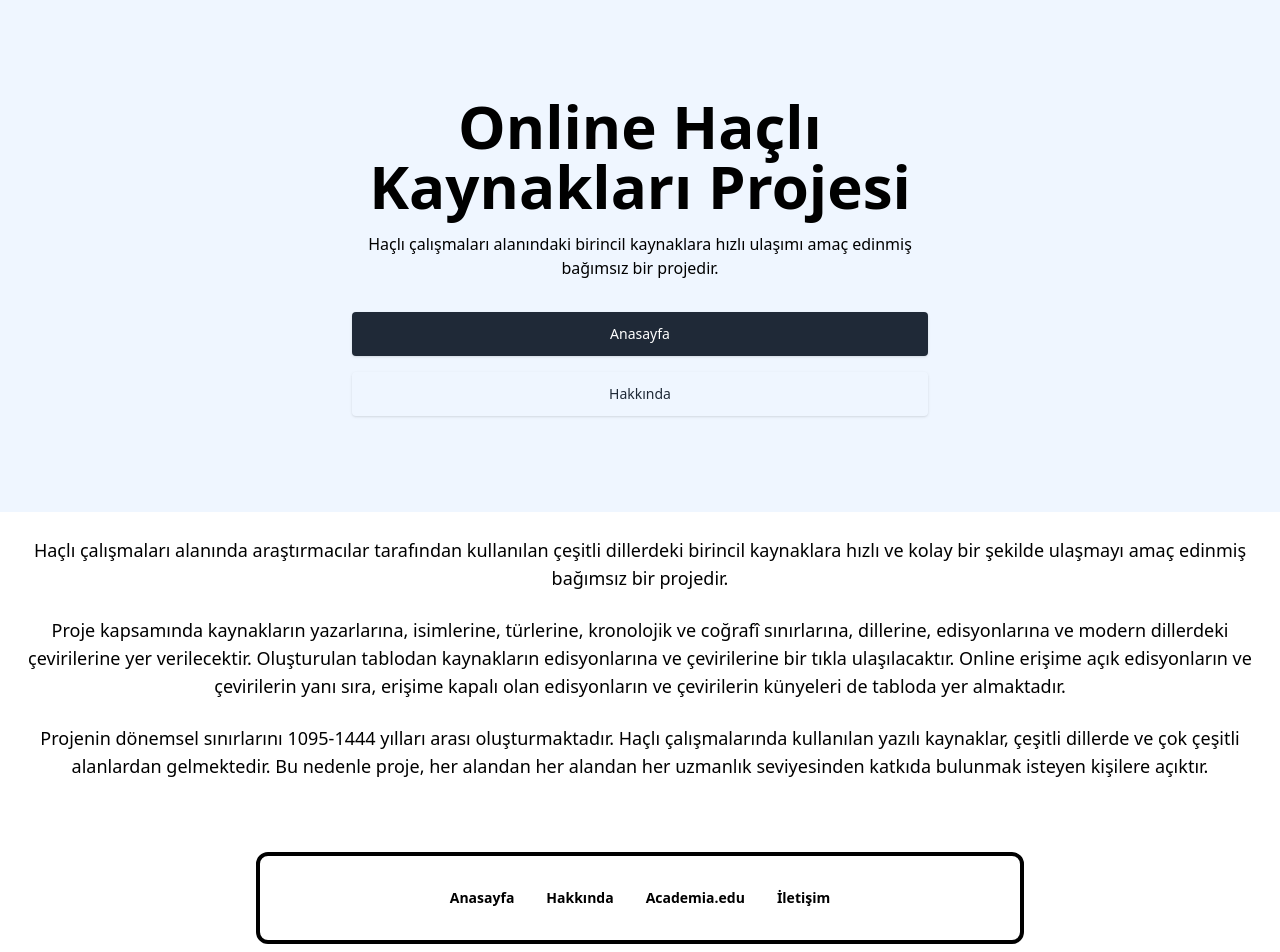
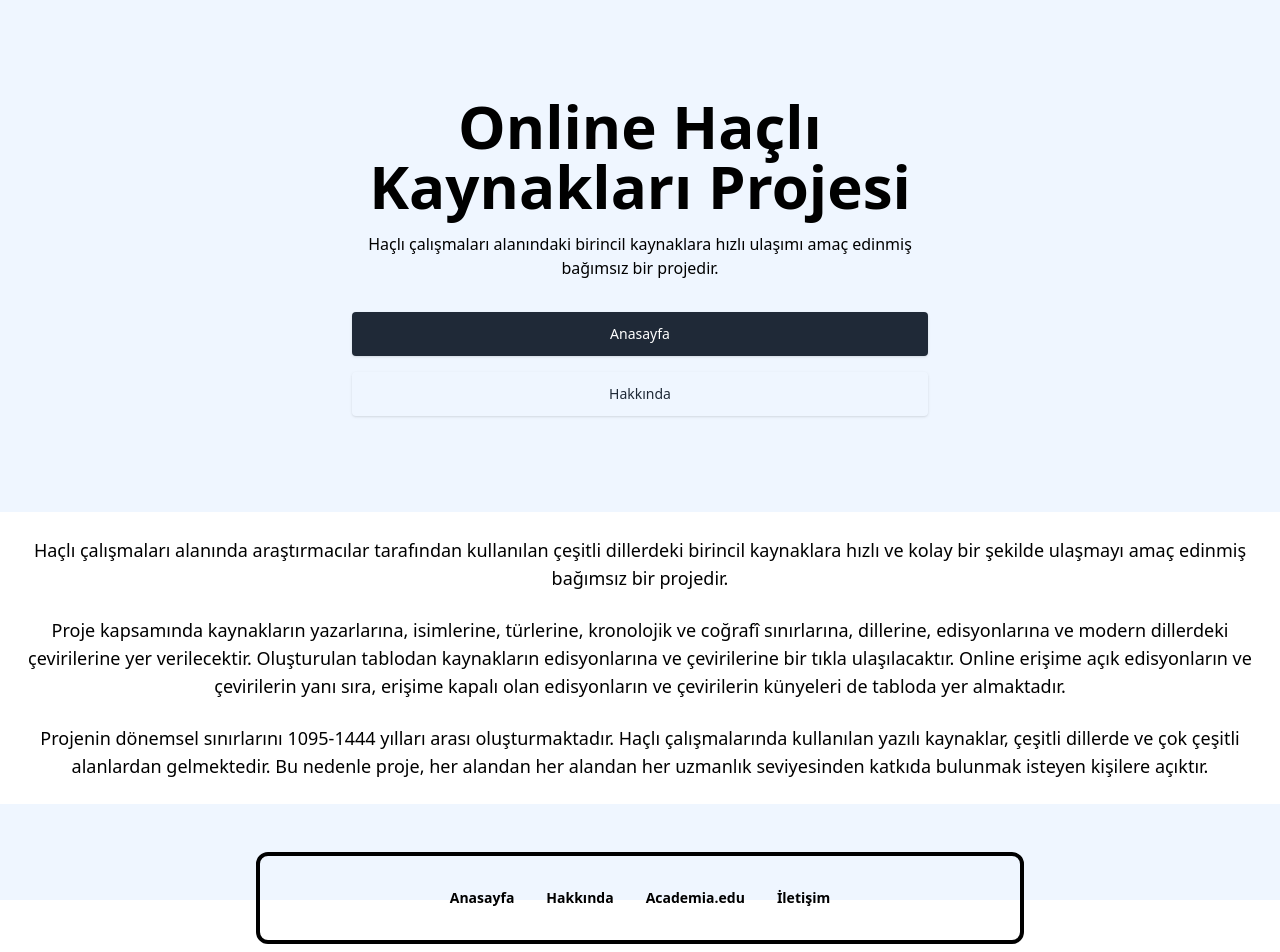
Before and after one commit to Ted2xmen/online-hacli-kaynaklari, a React (Create React App) app: page /about in a window 1280 px wide. Shown: the top 952 px of the page. Built offline with nearby package versions, Linux system fonts and the light colour scheme.

Commit message:
minor changes

```diff
--- a/package.json
+++ b/package.json
@@ -9,7 +9,7 @@
   "scripts": {
     "start": "react-scripts start",
     "build": "react-scripts build",
-    "format": "prettier --write \"{,!(node_modules)/**/}*.js\"",
+    "format": "prettier --write \"{,!(node_modules)/**/}*.jsx\"",
     "test": "react-scripts test",
     "eject": "react-scripts eject"
   },
--- a/src/App.js
+++ b/src/App.js
@@ -1,7 +1,7 @@
 import { Routes, Route } from 'react-router-dom'
 // Pages
-import AboutPage from './pages/AboutPage';
-import HomePage from './pages/HomePage';
+import AboutPage from './pages/AboutPage'
+import HomePage from './pages/HomePage'
 
 function App() {
   return (
--- a/src/components/Footer.jsx
+++ b/src/components/Footer.jsx
@@ -2,7 +2,7 @@ import React from 'react'
 
 const Footer = () => {
   return (
-    <div classNameName=" max-w-screen-xl h-24 bg-blue-50">
+    <div className=" max-w-screen-xl h-24 bg-blue-50">
       <footer className="text-center">
         <div className="max-w-screen-xl mx-auto px-4 py-12 sm:px-6 lg:px-8">
           <div className="mx-auto max-w-3xl space-y-6">
@@ -11,10 +11,7 @@ const Footer = () => {
                 Anasayfa
               </a>
 
-              <a
-                className="hover:opacity-75"
-                href="/about"
-             >
+              <a className="hover:opacity-75" href="/about">
                 Hakkında
               </a>
 
--- a/src/components/AppContainer.jsx
+++ b/src/components/HeaderHero.jsx
@@ -1,4 +1,4 @@
-const AppContainer = () => {
+const HeaderHero = () => {
   return (
     <div className="max-w-screen-xl mx-auto bg-blue-50 px-4 py-24 lg:flex lg:h-screen lg:items-center">
       <div className="mx-auto max-w-xl text-center">
@@ -29,4 +29,4 @@ const AppContainer = () => {
   )
 }
 
-export default AppContainer
+export default HeaderHero
--- a/src/index.js
+++ b/src/index.js
@@ -11,8 +11,8 @@ import { BrowserRouter } from 'react-router-dom'
 const root = ReactDOM.createRoot(document.getElementById('root'))
 root.render(
   <React.StrictMode>
-      <BrowserRouter>
-        <App />
-      </BrowserRouter>
+    <BrowserRouter>
+      <App />
+    </BrowserRouter>
   </React.StrictMode>
 )
--- a/src/pages/AboutPage.jsx
+++ b/src/pages/AboutPage.jsx
@@ -1,10 +1,10 @@
-import AppContainer from '../components/AppContainer'
+import HeaderHero from '../components/HeaderHero'
 import Footer from '../components/Footer'
 
 const AboutPage = () => {
   return (
     <>
-      <AppContainer />
+      <HeaderHero />
       <div className="mx-6 space-y-6 py-6 text-center text-lg lg:mx-24">
         <p>
           Haçlı çalışmaları alanında araştırmacılar tarafından kullanılan
--- a/src/pages/HomePage.jsx
+++ b/src/pages/HomePage.jsx
@@ -1,11 +1,11 @@
-import AppContainer from '../components/AppContainer'
+import HeaderHero from '../components/HeaderHero'
 import TheTable from '../components/TheTable'
 import Footer from '../components/Footer'
 
 const HomePage = () => {
   return (
     <div className="space-y-8">
-      <AppContainer />
+      <HeaderHero />
       <TheTable />
       <Footer />
     </div>
--- a/src/pages/Nav.jsx
+++ b/src/pages/Nav.jsx
@@ -2,7 +2,7 @@ import { Link } from 'react-router-dom'
 
 const Nav = () => {
   return (
-    <div className="flex space-x-4 ml-6 font-bold text-xl">
+    <div className="ml-6 flex space-x-4 text-xl font-bold">
       <Link to="/">Anasayfa </Link>
       <Link to="/about"> Hakkında</Link>
     </div>
```
Also changed, not shown: src/redux/store.js (+3 -5 lines), src/.prettierrc.js, src/components/Thead.jsx (line endings or trailing spaces), 2 other files (tests, documents, lock files or other folders).
